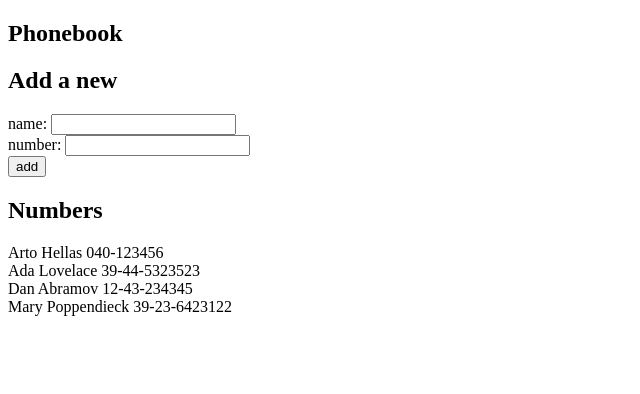
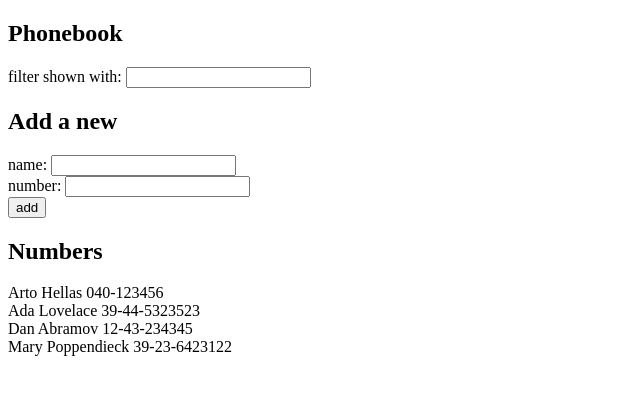
Before and after one commit to Chamath-the-curious/Full-Stack-Course, a React (Vite) app in the folder Part 02/phonebook/: page / in a window 1280 px wide. Shown: the top 394 px of the page, without its empty margins (0-640 px from the left). Built offline with nearby package versions, Linux system fonts and the light colour scheme.

Commit message:
2.10 done

```diff
--- a/Part 02/phonebook/src/App.jsx
+++ b/Part 02/phonebook/src/App.jsx
@@ -2,6 +2,7 @@ import { useState } from 'react'
 import PersonForm from './components/PersonForm'
 import { nanoid } from 'nanoid'
 import Persons from './components/Persons'
+import Filter from './components/Filter'
 
 const App = () => {
   const [persons, setPersons] = useState([
@@ -12,6 +13,7 @@ const App = () => {
   ])
   const [newName, setNewName] = useState('')
   const [newNumber, setNewNumber] = useState('')
+  const [newFilter, setNewFilter] = useState('')
 
   const exists = persons.some(person => person.name.toLowerCase() === newName.toLowerCase())
 
@@ -41,9 +43,20 @@ const App = () => {
     setNewNumber(event.target.value)
   }
 
+  const handleFilterChange = (event) => {
+    const value = event.target.value
+    setNewFilter(value.toLowerCase())
+  }
+
+  const visiblePersons = newFilter === ''
+    ? persons
+    : persons.filter(person => person.name.toLowerCase().includes(newFilter))
+
   return (
     <div>
       <h2>Phonebook</h2>
+
+      <Filter newFilter={newFilter} handleFilterChange={handleFilterChange} />
 
       <h2>Add a new</h2>
 
@@ -55,7 +68,7 @@ const App = () => {
 
       <h2>Numbers</h2>
 
-      <Persons persons={persons} />
+      <Persons persons={visiblePersons} />
     </div>
   )
 }
--- /dev/null
+++ b/Part 02/phonebook/src/components/Filter.jsx
@@ -0,0 +1,9 @@
+const Filter = (props) => {
+  return (
+    <div>
+        filter shown with: <input value={props.newFilter} onChange={props.handleFilterChange} />
+    </div>
+  )
+}
+
+export default Filter
```
